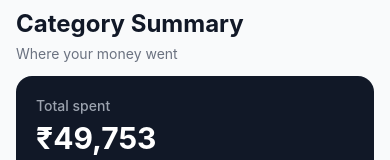
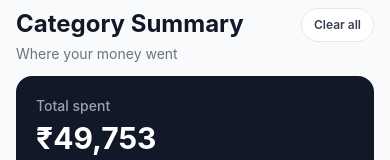
Before and after one commit to dineshkharah/kravix-expense-tracker, a React Native app: screen /Summary in a window 390 px wide. Shown: the top 160 px of the page. Built offline with nearby package versions, Linux system fonts and the light colour scheme.

Commit message:
feat(ux): add loading, empty and error states
- added grey loading blocks that show while the screens start up
- added an error screen for when the data cannot be read
- added a clear and restore button so the empty screens can be seen

```diff
--- /dev/null
+++ b/src/components/ErrorState.js
@@ -0,0 +1,28 @@
+import { Pressable, Text, View } from "react-native";
+
+export default function ErrorState({
+  title = "Something went wrong",
+  message,
+  actionLabel,
+  onAction,
+}) {
+  return (
+    <View className="items-center justify-center px-8 py-16">
+      <Text className="text-5xl">⚠️</Text>
+      <Text className="mt-4 text-base font-semibold text-gray-900">{title}</Text>
+
+      {message ? (
+        <Text className="mt-1 text-center text-sm leading-5 text-gray-500">{message}</Text>
+      ) : null}
+
+      {onAction ? (
+        <Pressable
+          onPress={onAction}
+          className="mt-5 rounded-xl bg-gray-900 px-5 py-3 active:opacity-70"
+        >
+          <Text className="text-sm font-semibold text-white">{actionLabel || "Try again"}</Text>
+        </Pressable>
+      ) : null}
+    </View>
+  );
+}
--- /dev/null
+++ b/src/components/Skeleton.js
@@ -0,0 +1,5 @@
+import { View } from "react-native";
+
+export default function Skeleton({ className = "" }) {
+  return <View className={"animate-pulse rounded-xl bg-gray-200 " + className} />;
+}
--- a/src/context/TransactionsContext.js
+++ b/src/context/TransactionsContext.js
@@ -1,8 +1,19 @@
-import { createContext, useCallback, useContext, useMemo, useState } from "react";
+import {
+  createContext,
+  useCallback,
+  useContext,
+  useEffect,
+  useMemo,
+  useState,
+} from "react";
 
 import { transactions as mockTransactions } from "../../data";
 
 const TransactionsContext = createContext(null);
+
+// If the data file is ever malformed, the app shows an error state instead of crashing on a missing method.
+const dataIsUsable = Array.isArray(mockTransactions);
+const startingItems = dataIsUsable ? mockTransactions : [];
 
 let addedCount = 0;
 
@@ -12,7 +23,14 @@ function makeId() {
 }
 
 export function TransactionsProvider({ children }) {
-  const [items, setItems] = useState(mockTransactions);
+  const [items, setItems] = useState(startingItems);
+  const [isLoading, setIsLoading] = useState(true);
+
+  // The data is already in memory, so this short wait only exists to show the loading state. It is not a network call.
+  useEffect(() => {
+    const timer = setTimeout(() => setIsLoading(false), 500);
+    return () => clearTimeout(timer);
+  }, []);
 
   const addTransaction = useCallback((transaction) => {
     setItems((current) => [{ ...transaction, id: makeId() }, ...current]);
@@ -20,7 +38,7 @@ export function TransactionsProvider({ children }) {
 
   const clearAll = useCallback(() => setItems([]), []);
 
-  const restoreSampleData = useCallback(() => setItems(mockTransactions), []);
+  const restoreSampleData = useCallback(() => setItems(startingItems), []);
 
   // Sorted here rather than in each screen, so every list shows the newest first without repeating the same sort.
   const sorted = useMemo(
@@ -31,11 +49,13 @@ export function TransactionsProvider({ children }) {
   const value = useMemo(
     () => ({
       transactions: sorted,
+      isLoading,
+      loadError: dataIsUsable ? null : "We could not read the transaction data.",
       addTransaction,
       clearAll,
       restoreSampleData,
     }),
-    [sorted, addTransaction, clearAll, restoreSampleData],
+    [sorted, isLoading, addTransaction, clearAll, restoreSampleData],
   );
 
   return (
--- a/src/screens/DashboardScreen.js
+++ b/src/screens/DashboardScreen.js
@@ -5,49 +5,36 @@ import { useNavigation } from "@react-navigation/native";
 
 import Card from "../components/Card";
 import EmptyState from "../components/EmptyState";
+import ErrorState from "../components/ErrorState";
+import Skeleton from "../components/Skeleton";
 import TransactionCard from "../components/TransactionCard";
 import { useTransactions } from "../context/TransactionsContext";
 import { formatCurrency } from "../utils/format";
 
-export default function DashboardScreen() {
-  const navigation = useNavigation();
-  const { transactions } = useTransactions();
+function LoadingBody() {
+  return (
+    <View className="px-4">
+      <Skeleton className="mt-4 h-28 w-full" />
+      <View className="mt-3 flex-row gap-3">
+        <Skeleton className="h-24 flex-1" />
+        <Skeleton className="h-24 flex-1" />
+      </View>
+      <Skeleton className="mt-6 h-5 w-40" />
+      <Skeleton className="mt-3 h-64 w-full" />
+    </View>
+  );
+}
 
-  const totals = useMemo(() => {
-    let income = 0;
-    let expenses = 0;
-
-    transactions.forEach((transaction) => {
-      const amount = Number(transaction.amount) || 0;
-
-      if (transaction.type === "income") {
-        income += amount;
-      } else {
-        expenses += amount;
-      }
-    });
-
-    return { income, expenses, balance: income - expenses };
-  }, [transactions]);
-
-  const recent = transactions.slice(0, 5);
-
+function DashboardBody({ totals, recent, count, onViewAll }) {
   return (
-    <SafeAreaView className="flex-1 bg-gray-50" edges={["top"]}>
-      {/* Padding at the bottom of the content, not on the ScrollView itself, so the floating button never covers the last row. */}
-      <ScrollView contentContainerClassName="pb-28" showsVerticalScrollIndicator={false}>
-        <View className="px-4 pt-2">
-          <Text className="text-2xl font-bold text-gray-900">Dashboard</Text>
-          <Text className="mt-1 text-sm text-gray-500">Your money at a glance</Text>
-        </View>
-
+    <View>
       <View className="mx-4 mt-4 rounded-2xl bg-blue-600 p-5">
         <Text className="text-sm font-medium text-blue-100">Total balance</Text>
         <Text className="mt-1 text-3xl font-bold text-white">
           {formatCurrency(totals.balance)}
         </Text>
         <Text className="mt-2 text-xs text-blue-100">
-            Across {transactions.length} transaction{transactions.length === 1 ? "" : "s"}
+          Across {count} transaction{count === 1 ? "" : "s"}
         </Text>
       </View>
 
@@ -75,10 +62,7 @@ export default function DashboardScreen() {
 
       <View className="mx-4 mb-2 mt-6 flex-row items-center justify-between">
         <Text className="text-base font-bold text-gray-900">Recent transactions</Text>
-          <Pressable
-            onPress={() => navigation.navigate("Transactions")}
-            className="active:opacity-70"
-          >
+        <Pressable onPress={onViewAll} className="active:opacity-70">
           <Text className="text-sm font-semibold text-blue-600">View all</Text>
         </Pressable>
       </View>
@@ -100,6 +84,68 @@ export default function DashboardScreen() {
           ))
         )}
       </View>
+    </View>
+  );
+}
+
+export default function DashboardScreen() {
+  const navigation = useNavigation();
+  const { transactions, isLoading, loadError, restoreSampleData } = useTransactions();
+
+  const totals = useMemo(() => {
+    let income = 0;
+    let expenses = 0;
+
+    transactions.forEach((transaction) => {
+      const amount = Number(transaction.amount) || 0;
+
+      if (transaction.type === "income") {
+        income += amount;
+      } else {
+        expenses += amount;
+      }
+    });
+
+    return { income, expenses, balance: income - expenses };
+  }, [transactions]);
+
+  const recent = transactions.slice(0, 5);
+
+  function renderBody() {
+    if (loadError) {
+      return (
+        <ErrorState
+          message={loadError}
+          actionLabel="Load the sample data"
+          onAction={restoreSampleData}
+        />
+      );
+    }
+
+    if (isLoading) {
+      return <LoadingBody />;
+    }
+
+    return (
+      <DashboardBody
+        totals={totals}
+        recent={recent}
+        count={transactions.length}
+        onViewAll={() => navigation.navigate("Transactions")}
+      />
+    );
+  }
+
+  return (
+    <SafeAreaView className="flex-1 bg-gray-50" edges={["top"]}>
+      {/* Padding at the bottom of the content, not on the ScrollView itself, so the floating button never covers the last row. */}
+      <ScrollView contentContainerClassName="pb-28" showsVerticalScrollIndicator={false}>
+        <View className="px-4 pt-2">
+          <Text className="text-2xl font-bold text-gray-900">Dashboard</Text>
+          <Text className="mt-1 text-sm text-gray-500">Your money at a glance</Text>
+        </View>
+
+        {renderBody()}
       </ScrollView>
 
       <Pressable
--- a/src/screens/SummaryScreen.js
+++ b/src/screens/SummaryScreen.js
@@ -1,15 +1,20 @@
 import { useMemo } from "react";
-import { ScrollView, Text, View } from "react-native";
+import { Pressable, ScrollView, Text, View } from "react-native";
 import { SafeAreaView } from "react-native-safe-area-context";
 
 import EmptyState from "../components/EmptyState";
+import ErrorState from "../components/ErrorState";
 import ProgressBar from "../components/ProgressBar";
+import Skeleton from "../components/Skeleton";
 import { useTransactions } from "../context/TransactionsContext";
 import { getCategory } from "../../data";
 import { formatCurrency } from "../utils/format";
 
 export default function SummaryScreen() {
-  const { transactions } = useTransactions();
+  const { transactions, isLoading, loadError, clearAll, restoreSampleData } =
+    useTransactions();
+
+  const isEmpty = transactions.length === 0;
 
   const { rows, total } = useMemo(() => {
     const sums = {};
@@ -37,12 +42,46 @@ export default function SummaryScreen() {
   return (
     <SafeAreaView className="flex-1 bg-gray-50" edges={["top"]}>
       <ScrollView contentContainerClassName="pb-8" showsVerticalScrollIndicator={false}>
-        <View className="px-4 pb-3 pt-2">
-          <Text className="text-2xl font-bold text-gray-900">Category Summary</Text>
-          <Text className="mt-1 text-sm text-gray-500">Where your money went</Text>
+        <View className="flex-row items-start justify-between px-4 pb-3 pt-2">
+          <View className="flex-1">
+            <Text className="text-2xl font-bold text-gray-900">Category Summary</Text>
+            <Text className="mt-1 text-sm text-gray-500">Where your money went</Text>
+          </View>
+
+          {/* Lets the empty states actually be reached on a device, since the sample data is otherwise always present. */}
+          <Pressable
+            onPress={isEmpty ? restoreSampleData : clearAll}
+            className="rounded-full border border-gray-200 bg-white px-3 py-2 active:opacity-70"
+          >
+            <Text className="text-xs font-semibold text-gray-700">
+              {isEmpty ? "Restore" : "Clear all"}
+            </Text>
+          </Pressable>
         </View>
 
-        <View className="mx-4 rounded-2xl bg-gray-900 p-5">
+        {loadError ? (
+          <ErrorState
+            message={loadError}
+            actionLabel="Load the sample data"
+            onAction={restoreSampleData}
+          />
+        ) : isLoading ? (
+          <View className="px-4">
+            <Skeleton className="h-28 w-full" />
+            <Skeleton className="mt-3 h-72 w-full" />
+          </View>
+        ) : (
+          <SummaryBody rows={rows} total={total} />
+        )}
+      </ScrollView>
+    </SafeAreaView>
+  );
+}
+
+function SummaryBody({ rows, total }) {
+  return (
+    <View>
+      <View className="mx-4 rounded-2xl bg-gray-900 p-5">
           <Text className="text-sm font-medium text-gray-400">Total spent</Text>
           <Text className="mt-1 text-3xl font-bold text-white">{formatCurrency(total)}</Text>
           <Text className="mt-2 text-xs text-gray-400">
@@ -92,7 +131,6 @@ export default function SummaryScreen() {
             })}
           </View>
         )}
-      </ScrollView>
-    </SafeAreaView>
+    </View>
   );
 }
--- a/src/screens/TransactionsScreen.js
+++ b/src/screens/TransactionsScreen.js
@@ -3,14 +3,26 @@ import { FlatList, Pressable, ScrollView, Text, View } from "react-native";
 import { SafeAreaView } from "react-native-safe-area-context";
 
 import EmptyState from "../components/EmptyState";
+import ErrorState from "../components/ErrorState";
+import Skeleton from "../components/Skeleton";
 import TransactionCard from "../components/TransactionCard";
 import { useTransactions } from "../context/TransactionsContext";
 import { getCategory } from "../../data";
 
 const ALL = "All";
 
+function LoadingRows() {
+  return (
+    <View className="px-4">
+      {[0, 1, 2, 3, 4, 5].map((row) => (
+        <Skeleton key={row} className="mb-2 h-16 w-full" />
+      ))}
+    </View>
+  );
+}
+
 export default function TransactionsScreen() {
-  const { transactions } = useTransactions();
+  const { transactions, isLoading, loadError, restoreSampleData } = useTransactions();
   const [selected, setSelected] = useState(ALL);
 
   // Only categories that actually appear in the data, so the filter row never offers a choice that returns nothing.
@@ -34,13 +46,32 @@ export default function TransactionsScreen() {
     return transactions.filter((transaction) => transaction.category === selected);
   }, [transactions, selected]);
 
+  if (loadError) {
+    return (
+      <SafeAreaView className="flex-1 bg-gray-50" edges={["top"]}>
+        <View className="px-4 pb-3 pt-2">
+          <Text className="text-2xl font-bold text-gray-900">All Transactions</Text>
+        </View>
+        <ErrorState
+          message={loadError}
+          actionLabel="Load the sample data"
+          onAction={restoreSampleData}
+        />
+      </SafeAreaView>
+    );
+  }
+
   return (
     <SafeAreaView className="flex-1 bg-gray-50" edges={["top"]}>
       <View className="px-4 pb-3 pt-2">
         <Text className="text-2xl font-bold text-gray-900">All Transactions</Text>
         <Text className="mt-1 text-sm text-gray-500">
-          {filtered.length} {filtered.length === 1 ? "entry" : "entries"}
-          {selected === ALL ? "" : " in " + selected}
+          {isLoading
+            ? "Loading"
+            : filtered.length +
+              " " +
+              (filtered.length === 1 ? "entry" : "entries") +
+              (selected === ALL ? "" : " in " + selected)}
         </Text>
       </View>
 
@@ -75,6 +106,9 @@ export default function TransactionsScreen() {
         })}
       </ScrollView>
 
+      {isLoading ? (
+        <LoadingRows />
+      ) : (
         <FlatList
           data={filtered}
           keyExtractor={(item) => item.id}
@@ -95,6 +129,7 @@ export default function TransactionsScreen() {
             />
           }
         />
+      )}
     </SafeAreaView>
   );
 }
```
Lines whose indentation alone changed are shown as unchanged.
